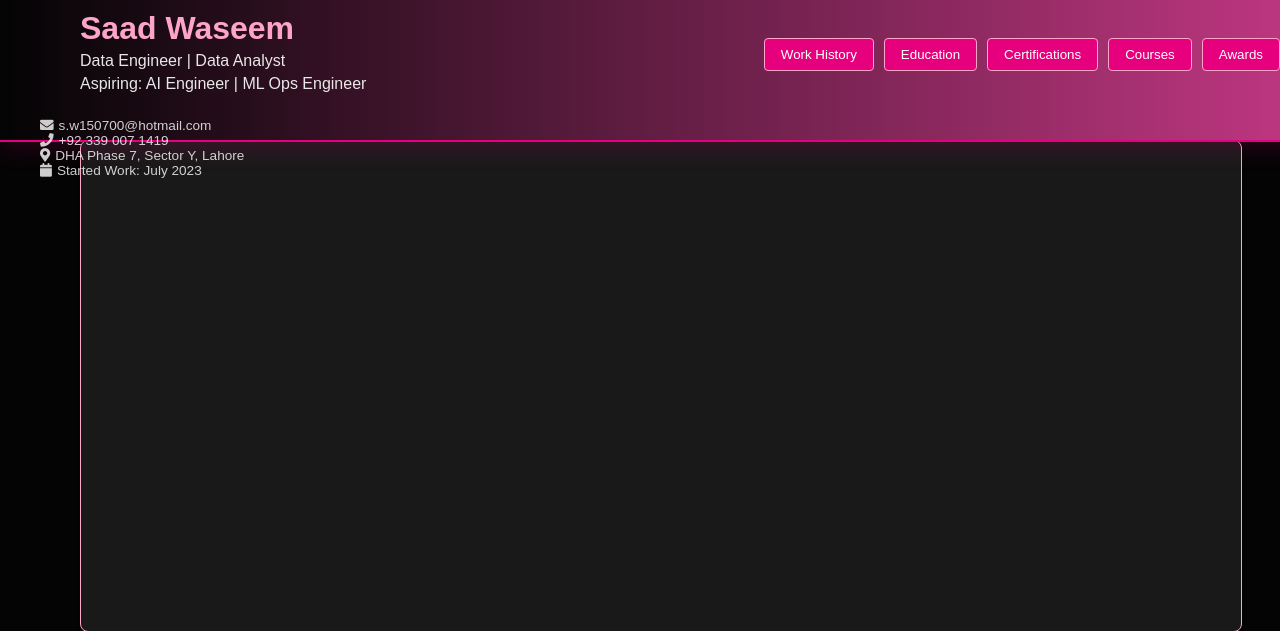
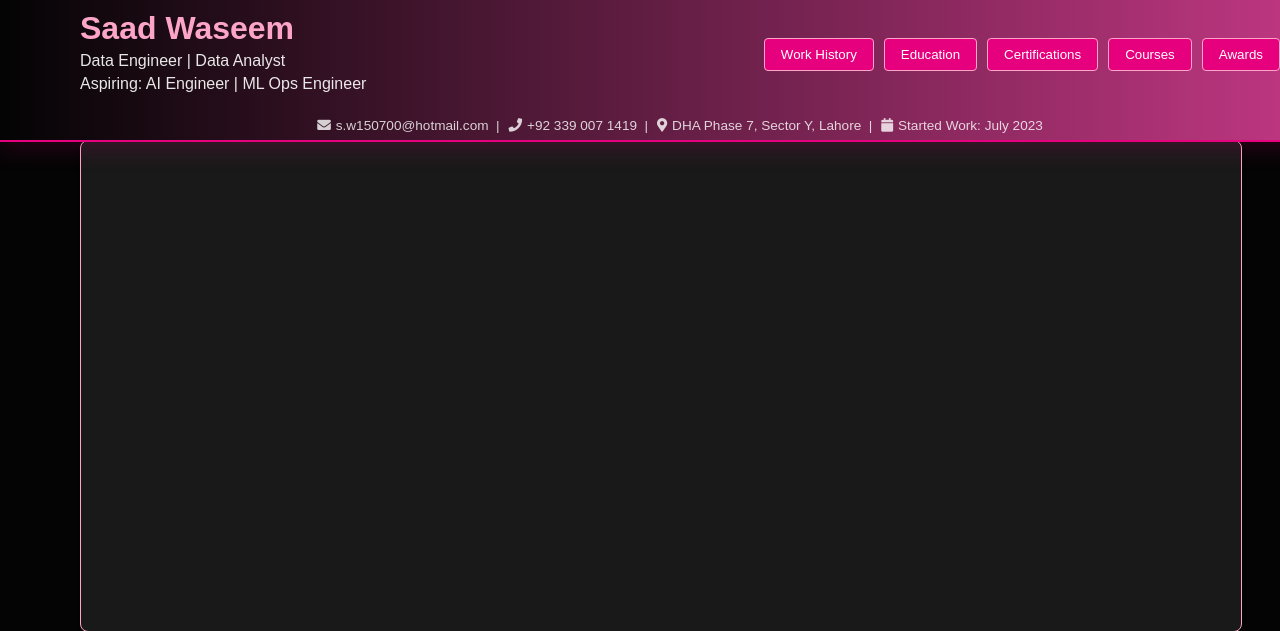
Before and after one commit to s-wasim/llama_portfolio, a Python web app: template flaskr/templates/index.html in a window 1280 px wide. Shown: the top 631 px of the page. Run offline with Jinja, Linux system fonts and the light colour scheme; the template is opened without the code that fills it, so the values that code supplies are empty.

Commit message:
Fixed Version_3

```diff
--- a/flaskr/static/css/style.css
+++ b/flaskr/static/css/style.css
@@ -91,6 +91,8 @@ body {
 
 .contact-info {
     width: 100%;
+    text-align: center;
+    display: flex;
     justify-content: center;
     flex-wrap: wrap;
     gap: 15px;
--- a/flaskr/templates/index.html
+++ b/flaskr/templates/index.html
@@ -24,10 +24,12 @@
             </nav>
         </div>
         <div class="contact-info">
-            <p><i class="fas fa-envelope"></i> s.w150700@hotmail.com</p>
-            <p><i class="fas fa-phone"></i> +92 339 007 1419</p>
-            <p><i class="fas fa-map-marker-alt"></i> DHA Phase 7, Sector Y, Lahore</p>
-            <p><i class="fas fa-calendar"></i> Started Work: July 2023</p>
+            <p>
+                <i class="fas fa-envelope"></i> s.w150700@hotmail.com &nbsp;|&nbsp;
+                <i class="fas fa-phone"></i> +92 339 007 1419 &nbsp;|&nbsp;
+                <i class="fas fa-map-marker-alt"></i> DHA Phase 7, Sector Y, Lahore &nbsp;|&nbsp;
+                <i class="fas fa-calendar"></i> Started Work: July 2023
+            </p>
         </div>
     </header>
     <main class="chat-container">
```
